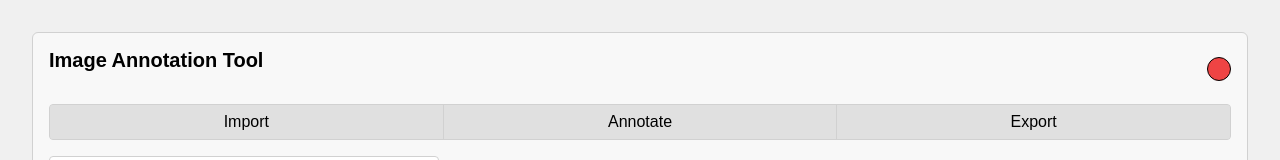
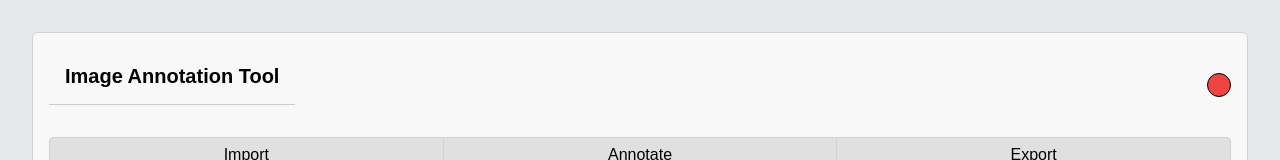
Before and after one commit to ZaynUH/annotation-tool, a Next.js app: page /upload in a window 1280 px wide. Shown: the top 160 px of the page. Built offline with nearby package versions, Linux system fonts and the light colour scheme; no server answers.

Commit message:
css combine

```diff
--- a/styles/AnnotatePage.module.css
+++ b/styles/AnnotatePage.module.css
@@ -7,20 +7,27 @@
 }
 
 .card {
-  background-color: white;
-  border: 1px solid #d1d5db;
-  border-radius: 8px;
   width: 100%;
   max-width: 1400px;
+  background-color: #f8f8f8; /* card background */
+  border: 1px solid #d1d1d1;
+  border-radius: 6px;
   display: flex;
   flex-direction: column;
+  overflow: hidden;
+}
+
+.header {
+  display: flex;
+  justify-content: space-between;
+  align-items: center;
+  padding: 1rem;
 }
 
 .title {
-  padding: 1rem;
   font-size: 1.25rem;
   font-weight: 500;
-  border-bottom: 1px solid #d1d5db;
+  margin: 0;
   color: black;
 }
 
--- a/styles/UploadPage.module.css
+++ b/styles/UploadPage.module.css
@@ -1,11 +1,9 @@
 .page {
+  background-color: #e5e7eb;
   min-height: 100vh;
-  padding: 2rem;
-  background-color: #f0f0f0; /* page background */
   display: flex;
   justify-content: center;
-  align-items: flex-start;
-  overflow: hidden;
+  padding: 2rem;
 }
 
 .card {
@@ -28,8 +26,10 @@
 }
 
 .title {
+  padding: 1rem;
   font-size: 1.25rem;
   font-weight: 500;
+  border-bottom: 1px solid #ccc;
   margin: 0;
   color: black;
 }
```
